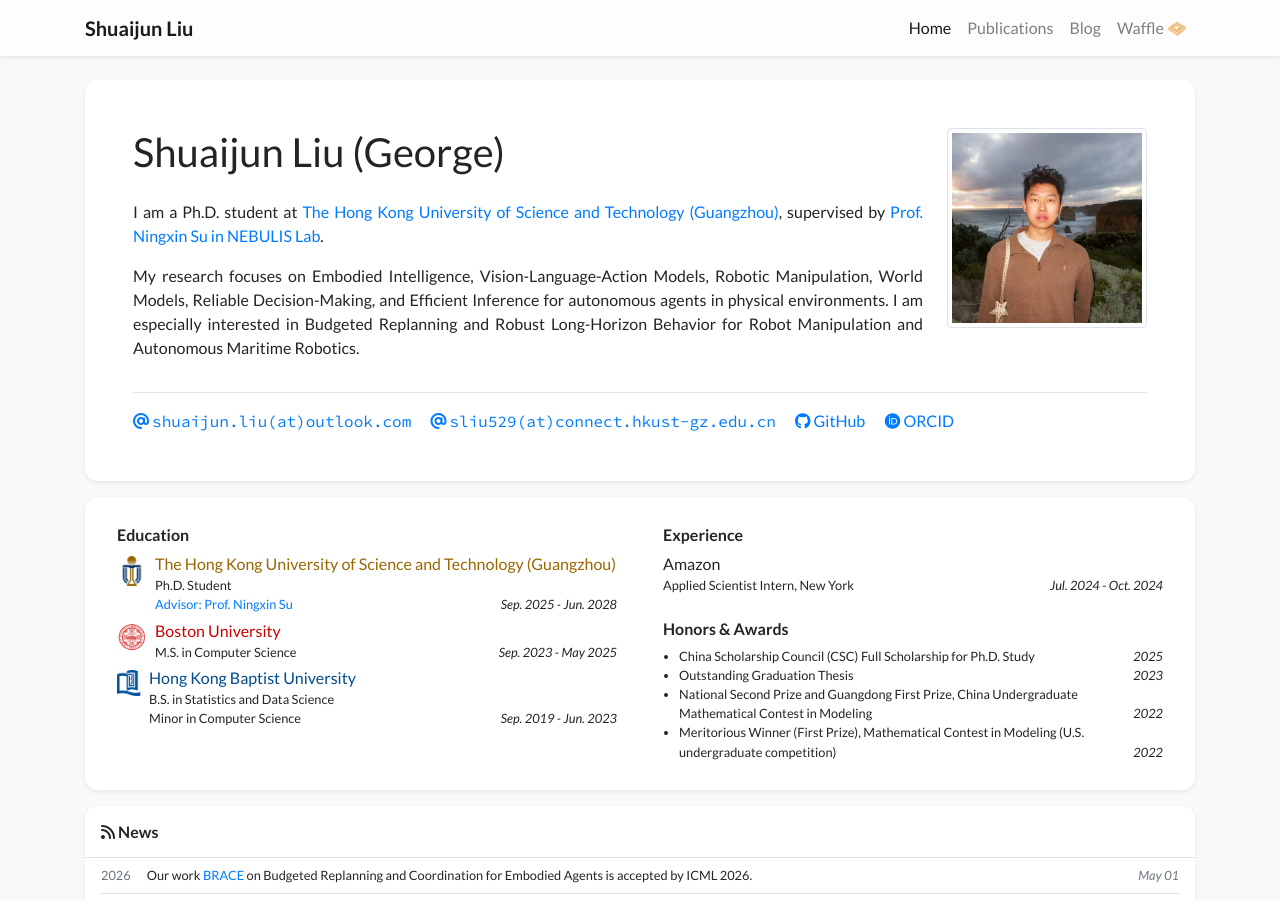
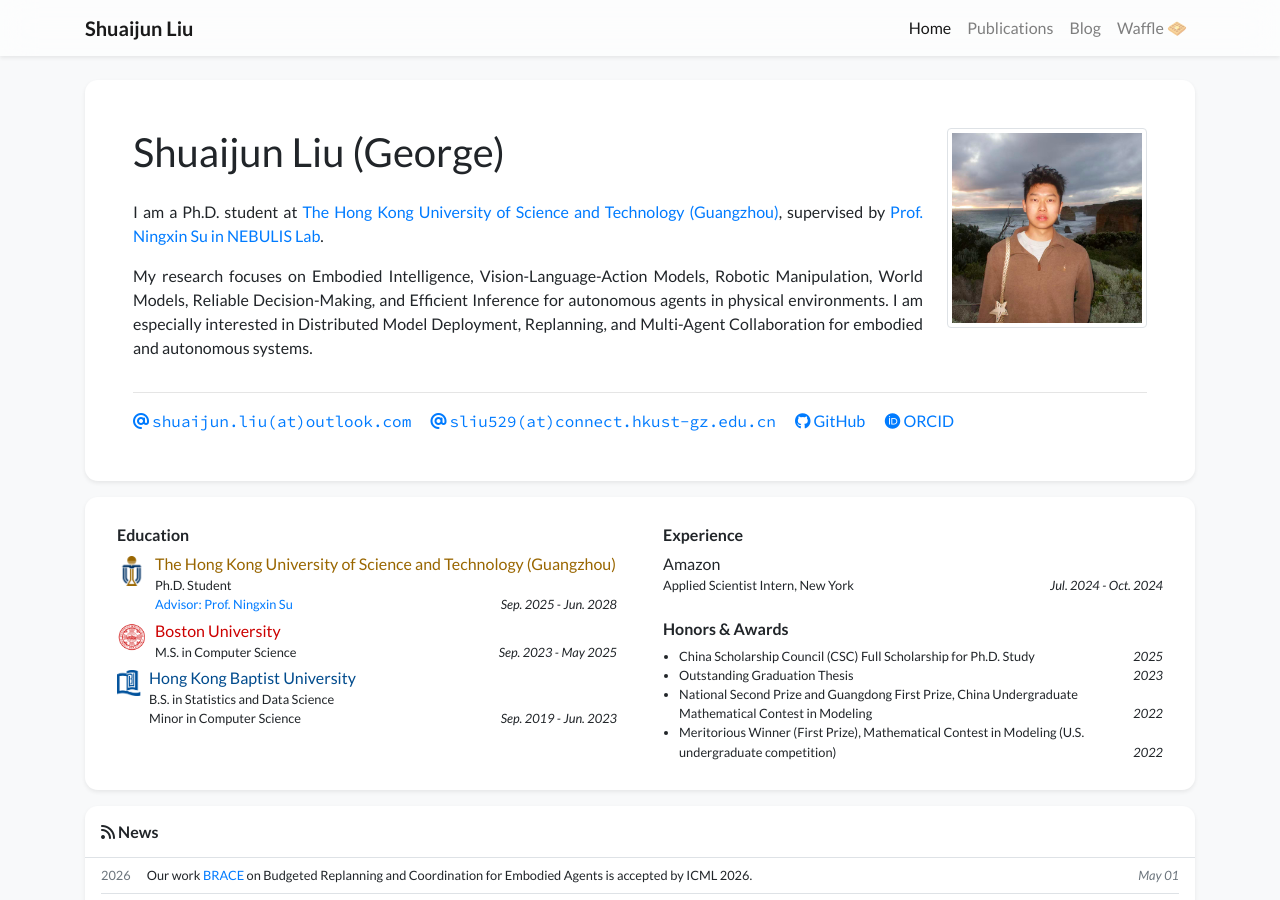
Before and after one commit to Shuaijun-LIU/Shuaijun-LIU.github.io, a Jekyll site: the page built from index.html, in a window 1280 px wide and 900 px high. Built offline with Jekyll 4.4.1, drawn with Linux system fonts in a browser that asks for light colours; nearby versions of some CDN libraries; a style sheet for code colours, icons or effects is not loaded.

Commit message:
docs(site): update research interests

```diff
--- a/_data/profile.yml
+++ b/_data/profile.yml
@@ -19,8 +19,8 @@ short_bio: >-
   <p>
     My research focuses on Embodied Intelligence, Vision-Language-Action Models, Robotic Manipulation,
     World Models, Reliable Decision-Making, and Efficient Inference for autonomous agents in physical environments.
-    I am especially interested in Budgeted Replanning and Robust Long-Horizon Behavior for Robot Manipulation and
-    Autonomous Maritime Robotics.
+    I am especially interested in Distributed Model Deployment, Replanning, and Multi-Agent Collaboration for
+    embodied and autonomous systems.
   </p>
 
 portrait_url: /assets/images/photos/portrait.jpg
```
